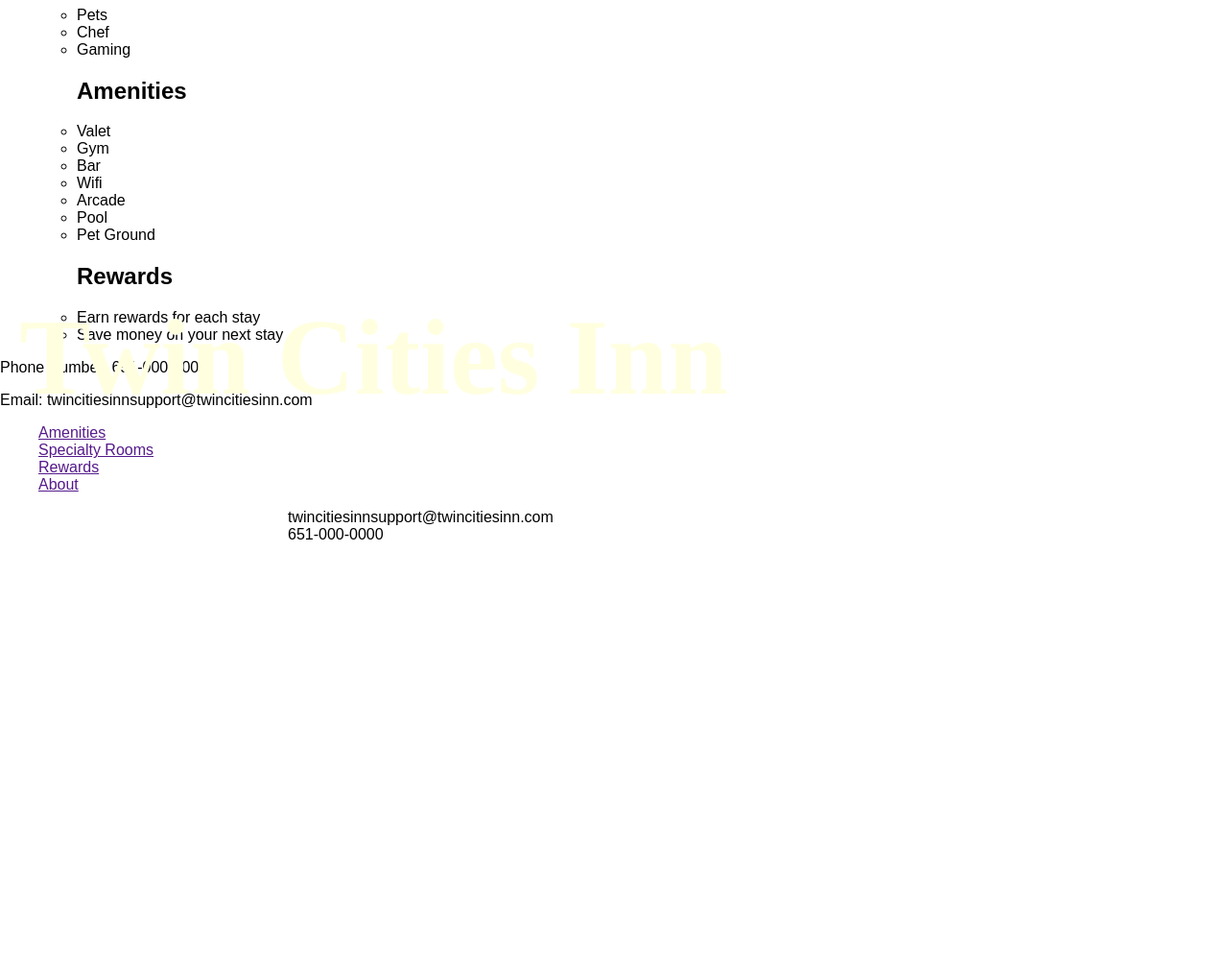
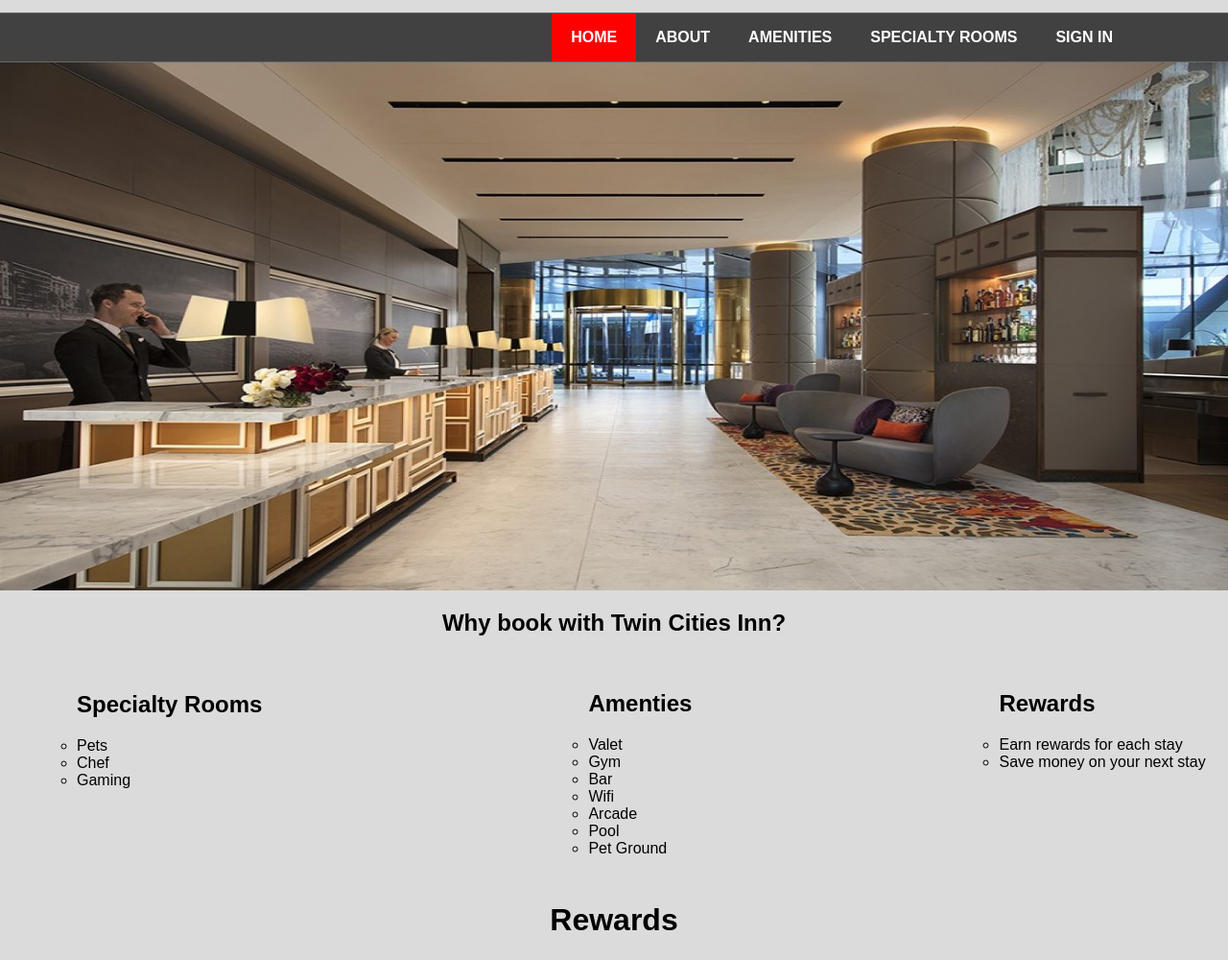
Before and after one commit to ck2294yp/Hotel-Management-System, a PHP site: page / in a window 1280 px wide. Shown: the part 311-1311 px from the top of the page at 96% size. Before the commit the page ends 873 px from the top, so only its background shows below. Run offline with PHP 8.4, Linux system fonts and the light colour scheme.

Commit message:
Updated the Index (homepage)

```diff
--- a/index.html
+++ b/index.html
@@ -1,26 +1,104 @@
 <!DOCTYPE html>
+<html lang="en">
 <head>
-    <title>Welcome to Twin Cities Inn!</title>
-    <link href="style.css" rel="stylesheet">
+    <meta charset="UTF-8">
+    <title>Home</title>
+    <link rel="stylesheet" href="style.css" type="text/css" />
+    <style>
+        .header {
+            text-align: center;
+            overflow: hidden;
+
+        }
+        .header li {
+            display: inline-block;
+            padding-bottom: 0px;
+            padding-top: 0px;
+        }
+        .image {
+            background-image: url("Lobby.jpg");
+            background-repeat: no-repeat;
+            height: 550px;
+            background-size: cover;
+        }
+        .features {
+
+            overflow: hidden;
+        }
+        .features ul {
+            display: inline-block;
+            float: left;
+            padding-bottom: 5px;
+
+        }
+        .sr {
+            overflow: hidden;
+        }
+
+        .sr li{
+            display: inline-block;
+            padding-bottom: 5px;
+        }
+
+        .sr2 {
+        }
+
+        .sr2 li{
+            display: inline-block;
+
+        }
+        .feat {
+
+        }
+        .contact {
+            text-align: center;
+            height: 100px;
+            padding-bottom: 5px;
+        }
+        .footer {
+
+            overflow: auto;
+        }
+        .footer ul {
+            padding-bottom: 5px;
+            list-style-type: none;
+        }
+        .footer li {
+            display: inline-block;
+            font-weight: bold;
+        }
+        body {
+            background-color: #DBDBDB;
+
+        }
+
+        .bord {
+
+            overflow: auto;
+        }
+    </style>
 </head>
+<body>
+<header>
+    <img src="https://tbncdn.freelogodesign.org/4fc3ec1c-1e7a-4304-b812-4b6b0bdb6b68.png?1553471553913">
+    <h1 class="headOne"> Twin Cities Inn</h1>
+</header>
+<nav>
+    <ul>
+        <li><a href="index.html" class="active">Home</a> </li>
+        <li><a href="AboutUs.html" >About</a> </li>
+        <li><a href="#">Amenities</a> </li>
+        <li><a href="specialtyRooms.html">Specialty Rooms</a> </li>
+        <li><a href="#">Sign In</a> </li>
+    </ul>
+</nav>
 
-<body>
-
-<div class="bord">
-    <ul class="header">
-        <li style="padding-right:310px"><h1>Twin Cities Inn</h1></li>
-        <li>
-            <button>Sign In</button>
-        </li>
-        <li>Not a Member?</li>
-        <li style="padding-right:5px;"><a href="signUp.php">Sign Up</a></li>
-    </ul>
-    <p style="text-align:center">1234 Main Street, Minneapolis, MN</p>
-</div>
+<!--homepage start-->
 
 <div class="image">
+
     <div style="padding-left:400px">
-        <button style="font-size:30px;text-align:center;">Book Now</button>
+
     </div>
 </div>
 
@@ -35,7 +113,7 @@
                 <li>Gaming</li>
             </ul>
             <ul>
-                <li style="list-style-type:none;padding-right:280px;"><h2>Amenities</h2></li>
+                <li style="list-style-type:none;padding-right:280px;"><h2>Amenties</h2></li>
                 <li>Valet</li>
                 <li>Gym</li>
                 <li>Bar</li>
@@ -44,7 +122,7 @@
                 <li>Pool</li>
                 <li>Pet Ground</li>
             </ul>
-            <ul>
+            <ul style="float:right;">
                 <li style="list-style-type:none;"><h2>Rewards</h2></li>
                 <li>Earn rewards for each stay</li>
                 <li>Save money on your next stay</li>
@@ -53,26 +131,70 @@
     </div>
 </div>
 
-<div class="contact">
-    <h1>Contact Twin Cities Inn</h1>
-    <p>Phone Number: 651-000-0000</p>
-    <p>Email: twincitiesinnsupport@twincitiesinn.com</p>
+<!--start of specialy rooms section-->
+
+
+
+<!--end of specialy rooms section-->
 </div>
+<!--start of amenties section-->
 
-<div class="footer">
-    <h3 style="text-align:center;">Twin Cities Inn</h3>
-    <ul style="list-style-type:none;">
-        <li><a href="">Amenities</a></li>
-        <li><a href="">Specialty Rooms</a></li>
-        <li><a href="">Rewards</a></li>
-        <li><a href="">About</a></li>
-    </ul>
-    <ul style="list-style-type:none;padding-left:300px;">
-        <li>twincitiesinnsupport@twincitiesinn.com</li>
-        <li>651-000-0000</li>
+<!--end of amenties section-->
+</div>
+<div class="sr">
+    <h1 id="rewards" style="text-align:center;">Rewards</h1>
+    <ul>
+        <li><img src="https://www.rd.com/wp-content/uploads/2016/01/06-13-things-your-hotel-desk-clerk-wont-tell-you-concierge.jpg" style="width:500px;height:400px;"alt="Rewards photo"</li>
+        <li><div style="width:600px;height:400px;float:right;text-align:center;"><p>Twin Cities Inn has a rewards program!</p>
+            <p>Earn rewards each time you book with Twins Cities Inn!</p>
+            <p>Earn one point each night you stay.</p>
+            <p>Use those points to save money on your next stay.</p></div></li>
     </ul>
 </div>
 
+<div class="contact">
+    <ul class="footer">
+        <li>Contact Twin Cities Inn</li>
+        <li>|</li>
+        <li>Phone Number: 651-000-0000</li>
+        <li>|</li>
+        <li>Email: twincitiesinnsupport@twincitiesinn.com</li>
+    </ul>
+</div>
 
+<script>
+
+    function sRooms(){
+        var x = document.getElementById('spr');
+        if (x.style.display == "none") {
+            x.style.display = "block";
+        }else {
+            x.style.display = "none";
+        }
+    }
+
+    function amenties(){
+        var x = document.getElementById('amt');
+        if (x.style.display == "none") {
+            x.style.display = "block";
+        }else {
+            x.style.display = "none";
+        }
+    }
+
+</script>
+
+<!--homepage end-->
+<section class="sec3"></section>
+<footer>
+    <nav>
+        <ul>
+            <li><a href="#">Facebook</a href="#"> </li>
+            <li><a href="#">Twitter</a> </li>
+            <li><a href="#">Google+</a> </li>
+            <li><a href="#">© 2019 Twin Cities Inn</a> </li>
+        </ul>
+    </nav>
+</footer>
 </body>
 </html>
--- a/style.css
+++ b/style.css
@@ -11,7 +11,7 @@ header {
     position: relative;
 }
 
-h1 {
+.headOne {
     position: absolute;
     top: 50px;
     left: 300px;
```
